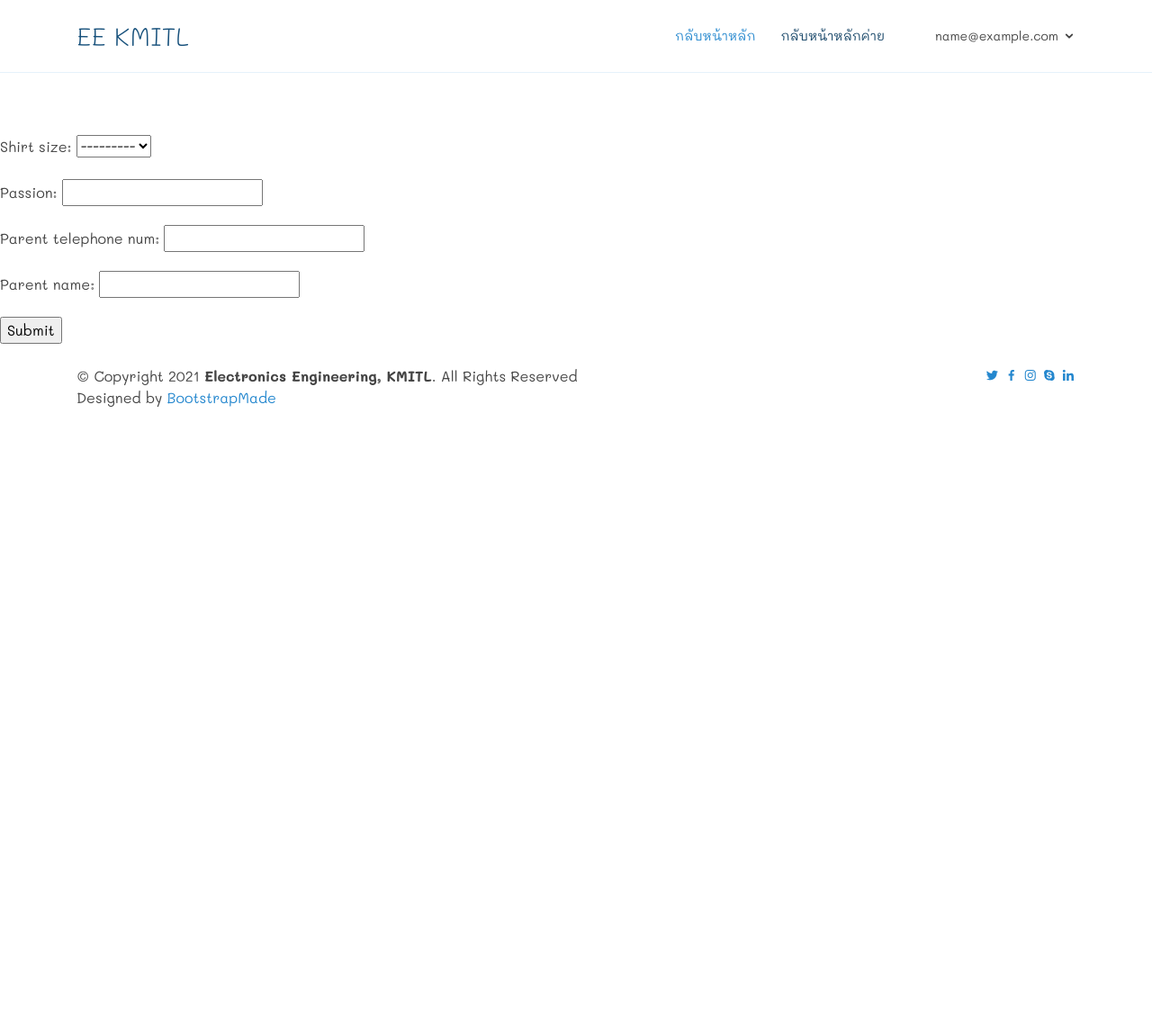
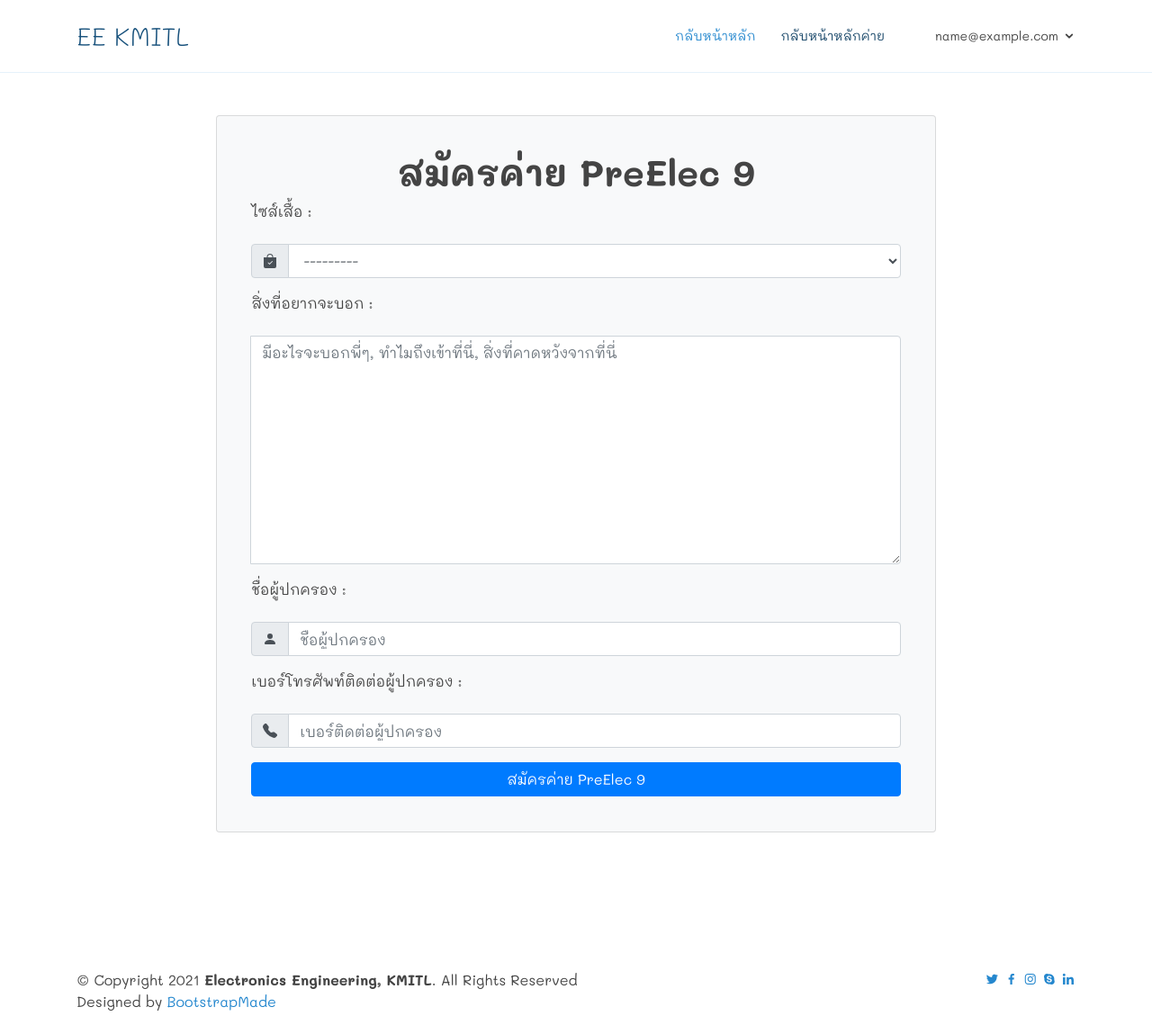
Before and after one commit to KMITL-PreElec9/Website, a Django app: page /camp/64/register/ in a window 1280 px wide. Shown: the whole page at 90% size. Before the commit the page ends 452 px from the top, so only its background shows below. Run offline with Django 3.2, Linux system fonts and the light colour scheme; the visitor is signed in with stand-in values (Sample User, id 1); some libraries are stand-ins or nearby versions.

Commit message:
64 camp regis edit.

```diff
--- a/EEWeb/preelec9_camp/forms.py
+++ b/EEWeb/preelec9_camp/forms.py
@@ -1,9 +1,13 @@
 from django import forms
-from django.forms import widgets
+from django.forms import widgets,Select,Textarea
 from .models import Campdata_64
 class RegisterForm_64(forms.ModelForm):
     class Meta:
         model = Campdata_64
         fields = '__all__'
         exclude = ['user']
-        #widgets = {}
+        widgets = {'shirt_size' : Select(attrs={'type': 'text','class': 'form-control', 'placeholder':'เลือกไซส์เสื้อ'},choices=Campdata_64.shirt_size_choices),
+                    'passion' : forms.Textarea(attrs={'type': 'text','class': 'form-control', 'placeholder':'มีอะไรจะบอกพี่ๆ, ทำไมถึงเข้าที่นี่, สิ่งที่คาดหวังจากที่นี่'}),
+                    'parent_telephone_num' : forms.TextInput(attrs={'type': 'text','class': 'form-control', 'placeholder':'เบอร์ติดต่อผู้ปกครอง'}),
+                    'parent_name': forms.TextInput(attrs={'type': 'text','class': 'form-control', 'placeholder':'ชื่อผู้ปกครอง'})
+        }
--- a/EEWeb/preelec9_camp/templates/preelec9_camp/64/register.html
+++ b/EEWeb/preelec9_camp/templates/preelec9_camp/64/register.html
@@ -1,13 +1,58 @@
 {% extends 'base.html' %}
-{% load static%}
+
 {%block header%}
 {% include  'preelec9_camp/base_header.html' %}
 {% endblock%}
 {% block content%}
-<div style = 'height:150px'></div>
+<div style="padding-top: 10%; padding-bottom: 10%; max-height: 10000px;">
+    <div class="card bg-light" style="padding: 3%; max-width: 800px; margin: auto;" >
+        <article  class="center" style="max-width: 800px; ">
+            <h1 style="text-align: center;">สมัครค่าย PreElec 9</h1>
 <form action="" method="post">
     {% csrf_token %}
-    {{ form.as_p }}
-    <input type="submit" value="Submit">
+
+    <p><label for="id_shirt_size">ไซส์เสื้อ : <p1>{{ form.shirt_size.errors }}</p1></label> </p>
+    <div class="form-group input-group">
+		<div class="input-group-prepend">
+		    <span class="input-group-text"> <svg xmlns="http://www.w3.org/2000/svg" width="16" height="16" fill="currentColor" class="bi bi-bag-check-fill" viewBox="0 0 16 16">
+                <path fill-rule="evenodd" d="M10.5 3.5a2.5 2.5 0 0 0-5 0V4h5v-.5zm1 0V4H15v10a2 2 0 0 1-2 2H3a2 2 0 0 1-2-2V4h3.5v-.5a3.5 3.5 0 1 1 7 0zm-.646 5.354a.5.5 0 0 0-.708-.708L7.5 10.793 6.354 9.646a.5.5 0 1 0-.708.708l1.5 1.5a.5.5 0 0 0 .708 0l3-3z"/>
+              </svg> </span>
+		 </div>
+            {{ form.shirt_size}}
+    </div>
+
+    <p><label for="id_shirt_size">สิ่งที่อยากจะบอก : <p1>{{ form.passion.errors }}</p1></label> </p>
+    <div class="form-group input-group">
+		<div class="input-group-prepend">
+
+		 </div>
+            {{ form.passion}}
+    </div>
+
+    <p><label for="id_shirt_size">ชื่อผู้ปกครอง : <p1>{{ form.parent_name.errors }}</p1></label> </p>
+    <div class="form-group input-group">
+		<div class="input-group-prepend">
+		    <span class="input-group-text"> <svg xmlns="http://www.w3.org/2000/svg" width="16" height="16" fill="currentColor" class="bi bi-person-fill" viewBox="0 0 16 16">
+                <path d="M3 14s-1 0-1-1 1-4 6-4 6 3 6 4-1 1-1 1H3zm5-6a3 3 0 1 0 0-6 3 3 0 0 0 0 6z"/>
+              </svg> </span>
+		 </div>
+            {{ form.parent_name}}
+    </div>
+
+    <p><label for="id_shirt_size">เบอร์โทรศัพท์ติดต่อผู้ปกครอง : <p1>{{ form.parent_telephone_num.errors }}</p1></label> </p>
+    <div class="form-group input-group">
+		<div class="input-group-prepend">
+		    <span class="input-group-text"> <svg xmlns="http://www.w3.org/2000/svg" width="16" height="16" fill="currentColor" class="bi bi-telephone-fill" viewBox="0 0 16 16">
+                <path fill-rule="evenodd" d="M1.885.511a1.745 1.745 0 0 1 2.61.163L6.29 2.98c.329.423.445.974.315 1.494l-.547 2.19a.678.678 0 0 0 .178.643l2.457 2.457a.678.678 0 0 0 .644.178l2.189-.547a1.745 1.745 0 0 1 1.494.315l2.306 1.794c.829.645.905 1.87.163 2.611l-1.034 1.034c-.74.74-1.846 1.065-2.877.702a18.634 18.634 0 0 1-7.01-4.42 18.634 18.634 0 0 1-4.42-7.009c-.362-1.03-.037-2.137.703-2.877L1.885.511z"/>
+              </svg> </span>
+		 </div>
+            {{ form.parent_telephone_num}}
+    </div>
+    <button type="submit" class="btn btn-primary btn-block "> สมัครค่าย PreElec 9  </button>
+
 </form>
+
+        </article>
+        </div>
+        </div>
 {% endblock %}
```
